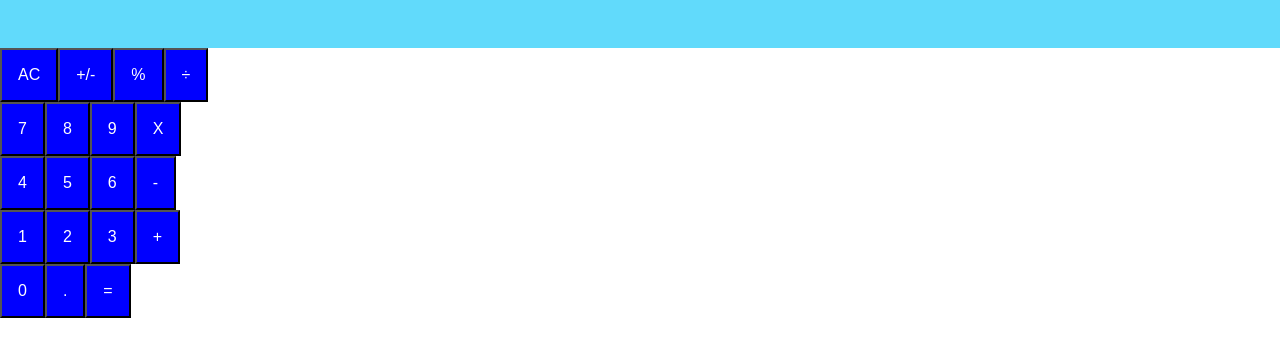
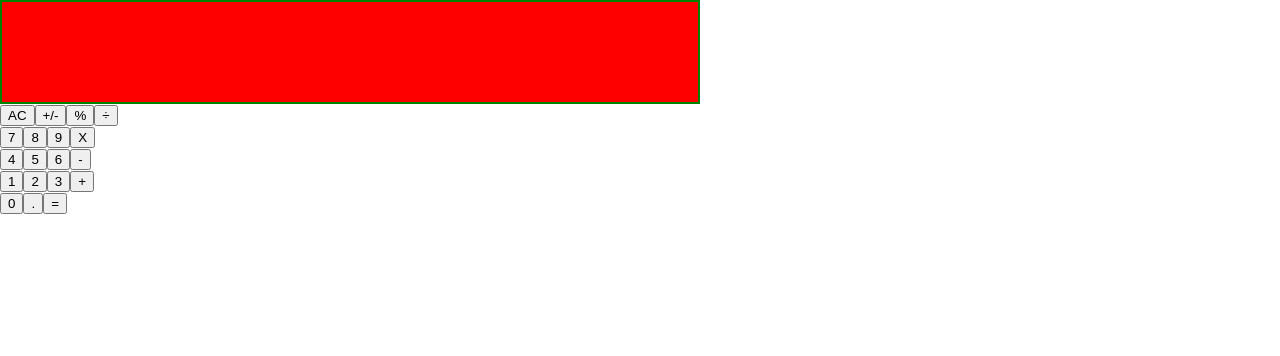
Before and after one commit to IBUNHABIBU/react-calculator, a React (Create React App) app: page / in a window 1280 px wide. Shown: the top 356 px of the page. Built offline with nearby package versions, Linux system fonts and the light colour scheme.

Commit message:
styling the app

```diff
--- a/src/Components/App.css
+++ b/src/Components/App.css
@@ -38,15 +38,13 @@
   }
 }
 
-.display-container {
-  background-color: #61dafb;
-  height: 3rem;
-  font-size: 1rem;
+.app-container {
+  width: 700px;
 }
 
-button {
-  padding: 1rem;
-  color: white;
-  font-size: 1rem;
-  background-color: blue;
+.display-container {
+  display: flex;
+  background-color: red;
+  border: 2px solid green;
+  height: 100px;
 }
--- a/src/Components/App.js
+++ b/src/Components/App.js
@@ -2,6 +2,7 @@ import React, { useState } from 'react';
 import Display from './Display';
 import ButtonPanel from './ButtonPanel';
 import calculate from '../logic/calculate';
+import './App.css';
 
 const App = () => {
   const [total, setTotal] = useState(null);
@@ -20,10 +21,10 @@ const App = () => {
   };
   return (
     <>
-      <div className="display-container">
-        <Display result={`${total || ''} ${operation || ''} ${next || ''}`} />
+      <div className="app-container">
+        <Display result={`${total || ''} ${operation || ''} ${next || ''}`} className="dis" />
+        <ButtonPanel clickHandler={handleClick} />
       </div>
-      <ButtonPanel clickHandler={handleClick} />
     </>
   );
 };
--- a/src/Components/Display.js
+++ b/src/Components/Display.js
@@ -3,7 +3,7 @@ import PropTypes from 'prop-types';
 
 const Display = ({ result }) => (
   <>
-    <div>
+    <div className="display-container">
       { result }
     </div>
   </>
```
